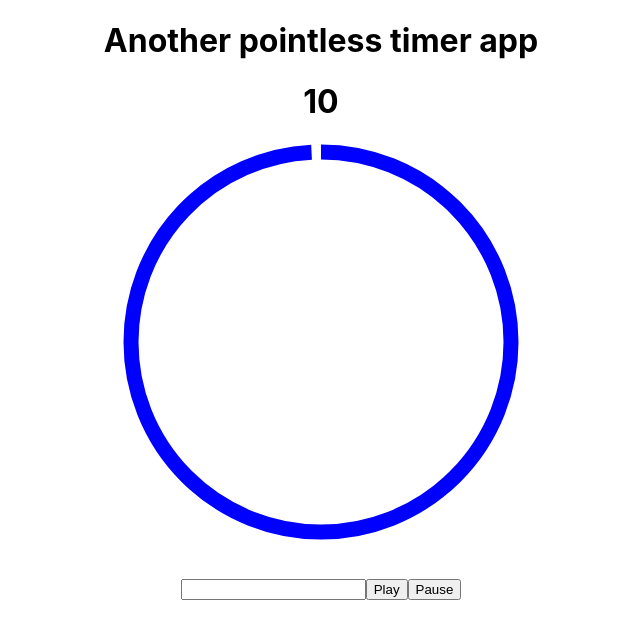
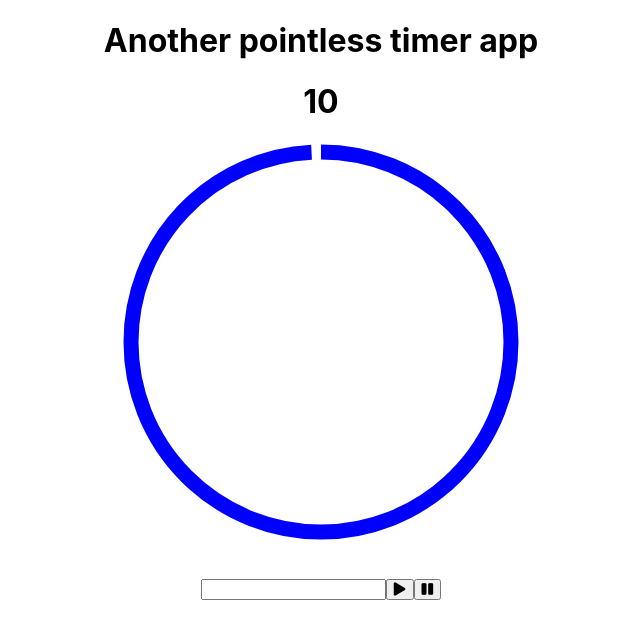
Before and after one commit to HuangStanley050/another-time-app, a React (Create React App) app: page / in a window 1280 px wide. Shown: the top 638 px of the page, without its empty margins (319-959 px from the left). Built offline with nearby package versions, Linux system fonts and the light colour scheme.

Commit message:
styling for play and pause button

```diff
--- a/public/index.html
+++ b/public/index.html
@@ -1,43 +1,23 @@
 <!DOCTYPE html>
 <html lang="en">
   <head>
-    <meta charset="utf-8" />
-    <link rel="icon" href="%PUBLIC_URL%/favicon.ico" />
-    <meta name="viewport" content="width=device-width, initial-scale=1" />
-    <meta name="theme-color" content="#000000" />
-    <meta
-      name="description"
-      content="Web site created using create-react-app"
-    />
-    <link rel="apple-touch-icon" href="%PUBLIC_URL%/logo192.png" />
-    <!--
-      manifest.json provides metadata used when your web app is installed on a
-      user's mobile device or desktop. See https://developers.google.com/web/fundamentals/web-app-manifest/
-    -->
-    <link rel="manifest" href="%PUBLIC_URL%/manifest.json" />
-    <!--
-      Notice the use of %PUBLIC_URL% in the tags above.
-      It will be replaced with the URL of the `public` folder during the build.
-      Only files inside the `public` folder can be referenced from the HTML.
-
-      Unlike "/favicon.ico" or "favicon.ico", "%PUBLIC_URL%/favicon.ico" will
-      work correctly both with client-side routing and a non-root public URL.
-      Learn how to configure a non-root public URL by running `npm run build`.
-    -->
+    <meta charset="utf-8"/>
+    <link rel="icon" href="%PUBLIC_URL%/favicon.ico"/>
+    <meta name="viewport" content="width=device-width, initial-scale=1"/>
+    <meta name="theme-color" content="#000000"/>
+    <meta name="description" content="Web site created using create-react-app"/>
+    <link rel="apple-touch-icon" href="%PUBLIC_URL%/logo192.png"/>
+    <link rel="stylesheet" href="https://cdnjs.cloudflare.com/ajax/libs/font-awesome/5.15.2/css/all.min.css" integrity="sha512-HK5fgLBL+xu6dm/Ii3z4xhlSUyZgTT9tuc/hSrtw6uzJOvgRr2a9jyxxT1ely+B+xFAmJKVSTbpM/CuL7qxO8w==" crossorigin="anonymous"/>
+    <!-- manifest.json provides metadata used when your web app is installed on a user's mobile device or desktop. See https://developers.google.com/web/fundamentals/web-app-manifest/ -->
+    <link rel="manifest" href="%PUBLIC_URL%/manifest.json"/>
+    <!-- Notice the use of %PUBLIC_URL% in the tags above. It will be replaced with the URL of the `public` folder during the build. Only files inside the `public` folder can be referenced from the HTML. Unlike "/favicon.ico" or "favicon.ico",
+    "%PUBLIC_URL%/favicon.ico" will work correctly both with client-side routing and a non-root public URL. Learn how to configure a non-root public URL by running `npm run build`. -->
     <title>React App</title>
   </head>
   <body>
     <noscript>You need to enable JavaScript to run this app.</noscript>
     <div id="root"></div>
-    <!--
-      This HTML file is a template.
-      If you open it directly in the browser, you will see an empty page.
-
-      You can add webfonts, meta tags, or analytics to this file.
-      The build step will place the bundled scripts into the <body> tag.
-
-      To begin the development, run `npm start` or `yarn start`.
-      To create a production bundle, use `npm run build` or `yarn build`.
-    -->
+    <!-- This HTML file is a template. If you open it directly in the browser, you will see an empty page. You can add webfonts, meta tags, or analytics to this file. The build step will place the bundled scripts into the <body> tag. To begin the
+    development, run `npm start` or `yarn start`. To create a production bundle, use `npm run build` or `yarn build`. -->
   </body>
 </html>
--- a/src/components/PauseButton.js
+++ b/src/components/PauseButton.js
@@ -12,7 +12,7 @@ const PauseButton = () => {
   };
   return (
     <button onClick={updateTimer} id="pause">
-      Pause
+      <i class="fas fa-pause" />
     </button>
   );
 };
--- a/src/components/playButton.js
+++ b/src/components/playButton.js
@@ -13,7 +13,7 @@ const PlayButton = () => {
 
   return (
     <button onClick={updateTimer} id="start">
-      Play
+      <i class="fas fa-play" />
     </button>
   );
 };
```
